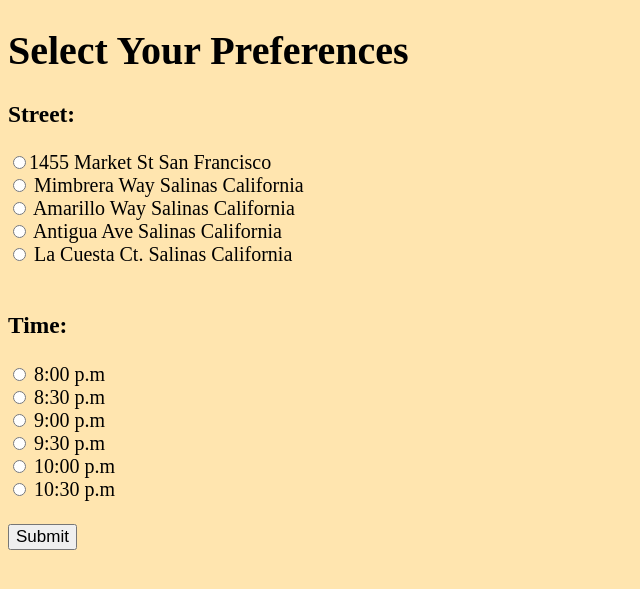
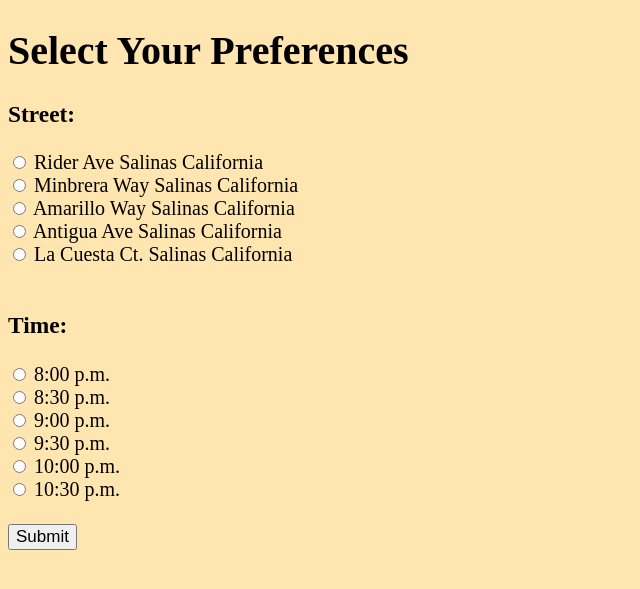
Before and after one commit to BlancaMarquez/CSSIx-Project, a Python web app: template templates/main-page.html in a window 1280 px wide. Shown: the top 589 px of the page, without its empty margins (0-640 px from the left). Run offline with Jinja, Linux system fonts and the light colour scheme; the template is opened without the code that fills it, so the values that code supplies are empty.

Commit message:
main pg changes

```diff
--- a/templates/main-page.html
+++ b/templates/main-page.html
@@ -9,19 +9,19 @@
 
     <form method = "post">
       <h3>Street:</h3>
-      <input type="radio" name="street" value="1455 Market St San Francisco">1455 Market St San Francisco <br>
-      <input type="radio" name="street" value="Mimbrera Way Salinas California"> Mimbrera Way Salinas California<br>
+      <input type="radio" name="street" value="Rider Ave Salinas California"> Rider Ave Salinas California<br>
+      <input type="radio" name="street" value="Minbrera Way Salinas California"> Minbrera Way Salinas California<br>
       <input type="radio" name="street" value="Amarillo Way Salinas California"> Amarillo Way Salinas California<br>
       <input type="radio" name="street" value="Antigua Ave Salinas California"> Antigua Ave Salinas California<br>
       <input type="radio" name="street" value="La Cuesta Ct. Salinas California"> La Cuesta Ct. Salinas California<br>
 <br>
       <h3>Time:</h3>
-      <input type="radio" name="time" value="8:00" > 8:00 p.m<br>
-      <input type="radio" name="time" value="8:30"> 8:30 p.m<br>
-      <input type="radio" name="time" value="9:00"> 9:00 p.m<br>
-      <input type="radio" name="time" value="9:30"> 9:30 p.m<br>
-      <input type="radio" name="time" value="10:00"> 10:00 p.m<br>
-      <input type="radio" name="time" value="10:30"> 10:30 p.m<br>
+      <input type="radio" name="time" value="8:00" > 8:00 p.m.<br>
+      <input type="radio" name="time" value="8:30"> 8:30 p.m.<br>
+      <input type="radio" name="time" value="9:00"> 9:00 p.m.<br>
+      <input type="radio" name="time" value="9:30"> 9:30 p.m.<br>
+      <input type="radio" name="time" value="10:00"> 10:00 p.m.<br>
+      <input type="radio" name="time" value="10:30"> 10:30 p.m.<br>
 <br>
       <input style="font-size:17px" type="submit" value="Submit">
     </form>
```
